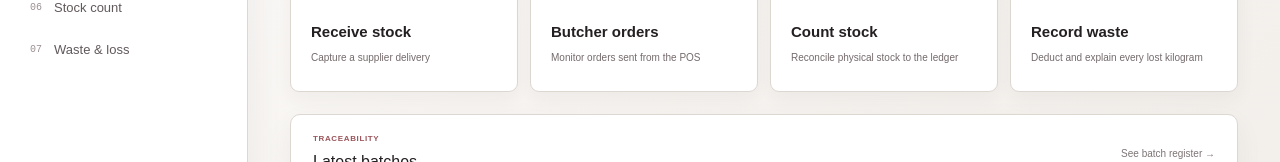
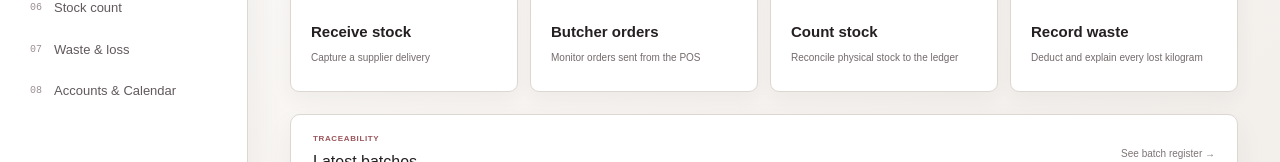
Before and after one commit to douglasbsmith2305-sudo/butchery-os, a Next.js app: page / in a window 1280 px wide. Shown: the part 437-599 px from the top of the page. Built offline with nearby package versions, Linux system fonts and the light colour scheme.

Commit message:
Expose accounts and calendar to managers

```diff
--- a/app/page.tsx
+++ b/app/page.tsx
@@ -110,7 +110,7 @@ export default function Home() {
         </div>
         <nav aria-label="Main navigation">
           <p>{portal === "Manager" ? "BUTCHERY MANAGER" : portal === "Cashier" ? "CASHIER" : portal === "Butcher" ? "BUTCHER COUNTER" : portal === "Sandbox" ? "SANDBOX · NO LIVE WRITES" : "OWNER BACK OFFICE"}</p>
-          {(portal === "Manager" ? ["Manager overview", "Receiving", "Stock master", "Cooler inventory", "Orders", "Stock count", "Waste & loss"] : portal === "Cashier" ? ["POS"] : portal === "Butcher" ? ["Orders"] : portal === "Sandbox" ? ["Sandbox overview", "Receiving", "Stock master", "Cooler inventory", "Orders", "Stock count", "Waste & loss", "Owner overview", "Pricing", "Scale network", "Batch tracking", "Accounts & Calendar", "Payroll", "Reports", "Settings", "Commission"] : ["Owner overview", "Pricing", "Scale network", "Batch tracking", "Accounts & Calendar", "Payroll", "Reports", "Settings", "Commission"]).map((name, i) => <button key={name} className={section === name ? "active" : ""} onClick={() => setSection(name)}><span>{String(i + 1).padStart(2, "0")}</span>{name}</button>)}
+          {(portal === "Manager" ? ["Manager overview", "Receiving", "Stock master", "Cooler inventory", "Orders", "Stock count", "Waste & loss", "Accounts & Calendar"] : portal === "Cashier" ? ["POS"] : portal === "Butcher" ? ["Orders"] : portal === "Sandbox" ? ["Sandbox overview", "Receiving", "Stock master", "Cooler inventory", "Orders", "Stock count", "Waste & loss", "Owner overview", "Pricing", "Scale network", "Batch tracking", "Accounts & Calendar", "Payroll", "Reports", "Settings", "Commission"] : ["Owner overview", "Pricing", "Scale network", "Batch tracking", "Accounts & Calendar", "Payroll", "Reports", "Settings", "Commission"]).map((name, i) => <button key={name} className={section === name ? "active" : ""} onClick={() => setSection(name)}><span>{String(i + 1).padStart(2, "0")}</span>{name}</button>)}
         </nav>
         <div className="operator"><span>NM</span><div><strong>Naledi Mokoena</strong><small>Warehouse operator</small></div></div>
       </aside>
```
Also changed, not shown: 1 other file (tests, documents, lock files or other folders).
